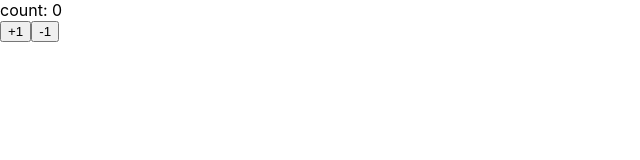
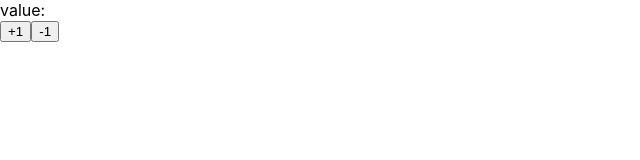
Before and after one commit to mt114ran/udemy-react-redux-crud-application, a React (Create React App) app: page / in a window 1280 px wide. Shown: the top 160 px of the page, without its empty margins (0-640 px from the left). Built offline with nearby package versions, Linux system fonts and the light colour scheme.

Commit message:
implement store

```diff
--- a/src/components/App.js
+++ b/src/components/App.js
@@ -1,29 +1,19 @@
 import React from "react";
 import { Component } from "react/cjs/react.production.min";
+import { connect } from 'react-redux';
 
-const App = () => (<Counter></Counter>)
+import {increment,decrement} from '../actions'
 
-class Counter extends Component {
-  constructor(props) {
-    super(props)
-    console.log(this.state)
-    this.state = { count: 0 }
-  }
-
-  handlePlusButton = () => {
-    this.setState({ count: this.state.count + 1 })
-  }
-
-  handleMinusButton = () => {
-    this.setState({ count: this.state.count - 1 })
-  }
+class App extends Component {
 
   render() {
+    const props = this.props
+
     return (
       <React.Fragment>
-        <div>count: {this.state.count}</div>
-        <button onClick={this.handlePlusButton}>+1</button>
-        <button onClick={this.handleMinusButton}>-1</button>
+        <div>value: { props.value }</div>
+        <button onClick={props.increment}>+1</button>
+        <button onClick={props.decrement}>-1</button>
       </React.Fragment>
     )
   }
--- a/src/index.js
+++ b/src/index.js
@@ -8,6 +8,7 @@
 import reducer from './reducers';
 
 const store = createStore(reducer)
+
 
 ReactDOM.render(
   <Provider store={store}>
```
